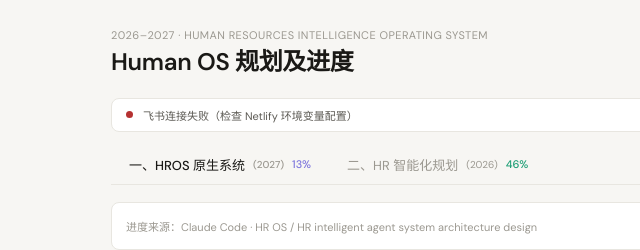
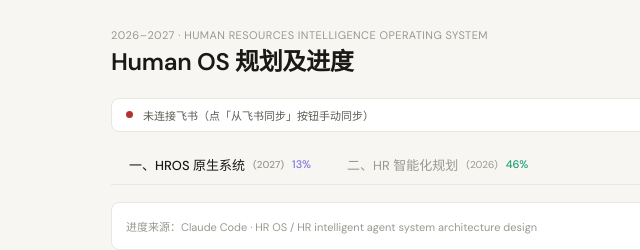
Before and after one commit to linlywu9-sketch/human-os-tracker, a plain HTML site: page index.html in a window 1280 px wide. Shown: the top 250 px of the page, 0-640 px from the left. Drawn offline with nearby package versions, Linux system fonts and the light colour scheme; no server answers.

Commit message:
Update index.html

```diff
--- a/index.html
+++ b/index.html
@@ -782,10 +782,8 @@ if (DATA.s2.every(s => s.subs.length === 0)) {
 
 render();
 
-// Auto-sync from Feishu on load
-syncFromFeishu().catch(() => {
-  setSyncStatus('err', '未连接飞书（数据来自本地缓存）');
-});
+// Manual sync only - don't auto-sync on load
+setSyncStatus('err', '未连接飞书（点「从飞书同步」按钮手动同步）');
 </script>
 </body>
 </html>
```
